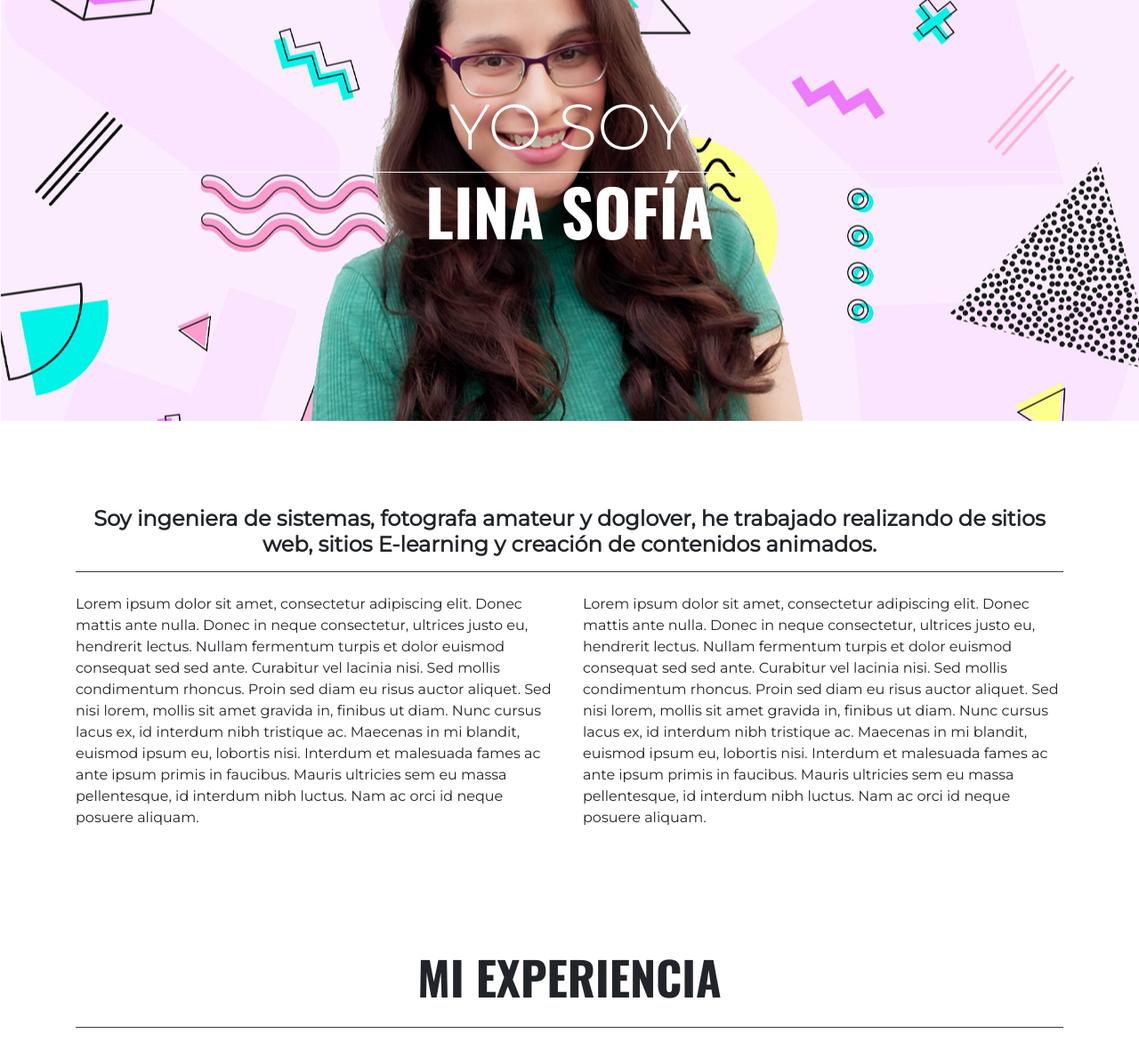
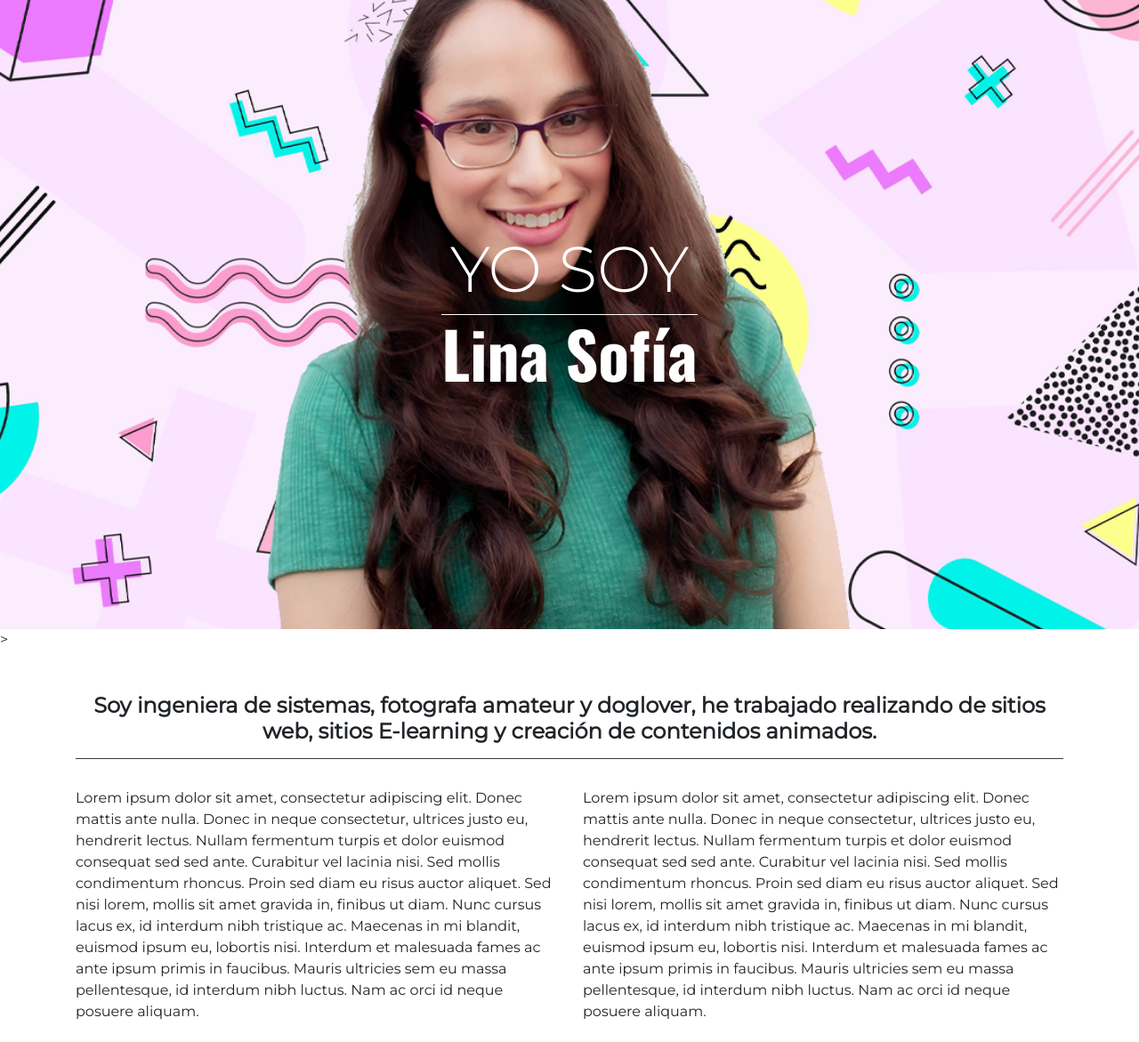
Before and after one commit to linav92/Portafolio, a plain HTML site: page index.html in a window 1280 px wide. Shown: the part 141-1312 px from the top of the page at 89% size. Drawn offline with nearby package versions, Linux system fonts and the light colour scheme; a script that the page names is missing.

Commit message:
new background and name

```diff
--- a/assets/css/style.css
+++ b/assets/css/style.css
@@ -51,6 +51,8 @@ header{
   background-size: cover;
   padding-bottom: 10rem;
   vertical-align: text-bottom;
+  padding-top: 400px;
+  padding-bottom:200px ;
 }
 
 .carousel-indicators {
--- a/index.html
+++ b/index.html
@@ -44,16 +44,15 @@
       </nav>
 
       <!--Mi foto con texto-->
-      <header class="hero text-white text-center my-5 py-5">
-        <div class="container my-5 py-5">
-            <h2 class="mt-5">YO SOY</h2>
-            <h1 class="mb-5 border-top border-light font-weight-bold mb-3"> LINA SOFÍA</h1>
-        </div>
-    </header>
+
+  <header id="hero" class="hero text-center text-white">
+    <h2 class="padding-top">YO SOY</h2>
+    <h1 class="pb-5 font-weight-bold d-inline-block border-top border-white">Lina Sofía</h1>
+  </header>>
 
     <!--About me-->
     <section id="about" class="container pt-5 d-none d-md-block">
-        <p class="h4 font-weight-bold pb-3 text-center border-bottom border-dark">Soy ingeniera de sistemas, fotografa amateur y doglover,
+        <p class="h4 font-weight-bold pb-3 text-center d-inline-block border-bottom border-dark">Soy ingeniera de sistemas, fotografa amateur y doglover,
             he trabajado realizando de sitios web, sitios E-learning y creación de contenidos animados.</p>
         <div class="row my-4">
             <div class="col-md-6">
@@ -79,7 +78,7 @@
 
     <!--Experiencia en carrusel-->
     <section id="experience" class="container py-5 text-center">
-      <h3 class="font-weight-bold text-center my-4 py-4 border-bottom border-dark">MI EXPERIENCIA</h3>
+      <h3 class="font-weight-bold text-center my-4 py-4 d-inline-block border-bottom border-dark">MI EXPERIENCIA</h3>
       <div id="carrusel" class="carousel slide text-dark" data-ride="carousel">
         <ol class="carousel-indicators">
           <li data-target="#carrusel" data-slide-to="0" class="active bg-dark"></li>
@@ -124,7 +123,7 @@
               </div>
               <div class="col-md-6 col-lg-6">
                 <i class="fas fa-camera-retro fa-10x"></i>
-                <h4 class="mt-3 texto-experiencia font-weight-bold">Fotgrafa amateur</h4>
+                <h4 class="mt-3 texto-experiencia font-weight-bold">Fotógrafa amateur</h4>
                 <p class="fecha-experiencia">2018-2020</p>
               </div>
             </div>
```
